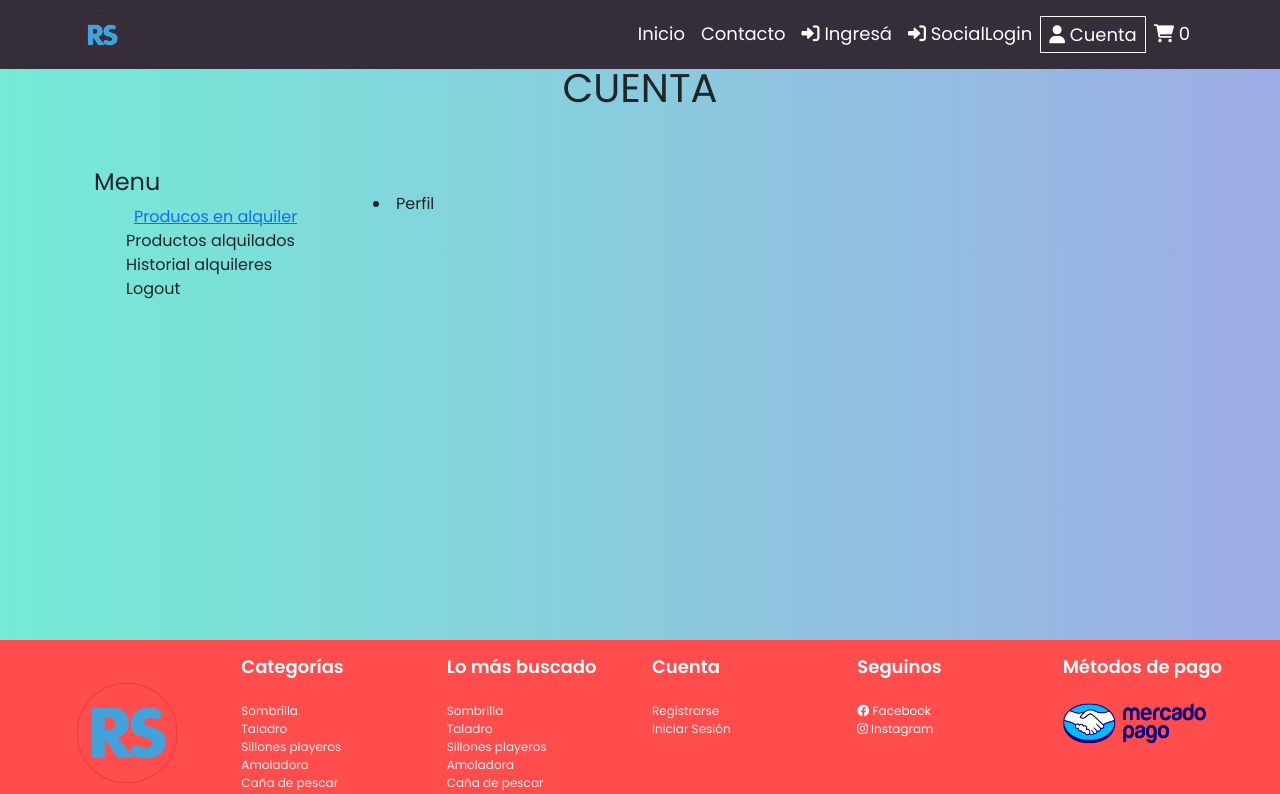
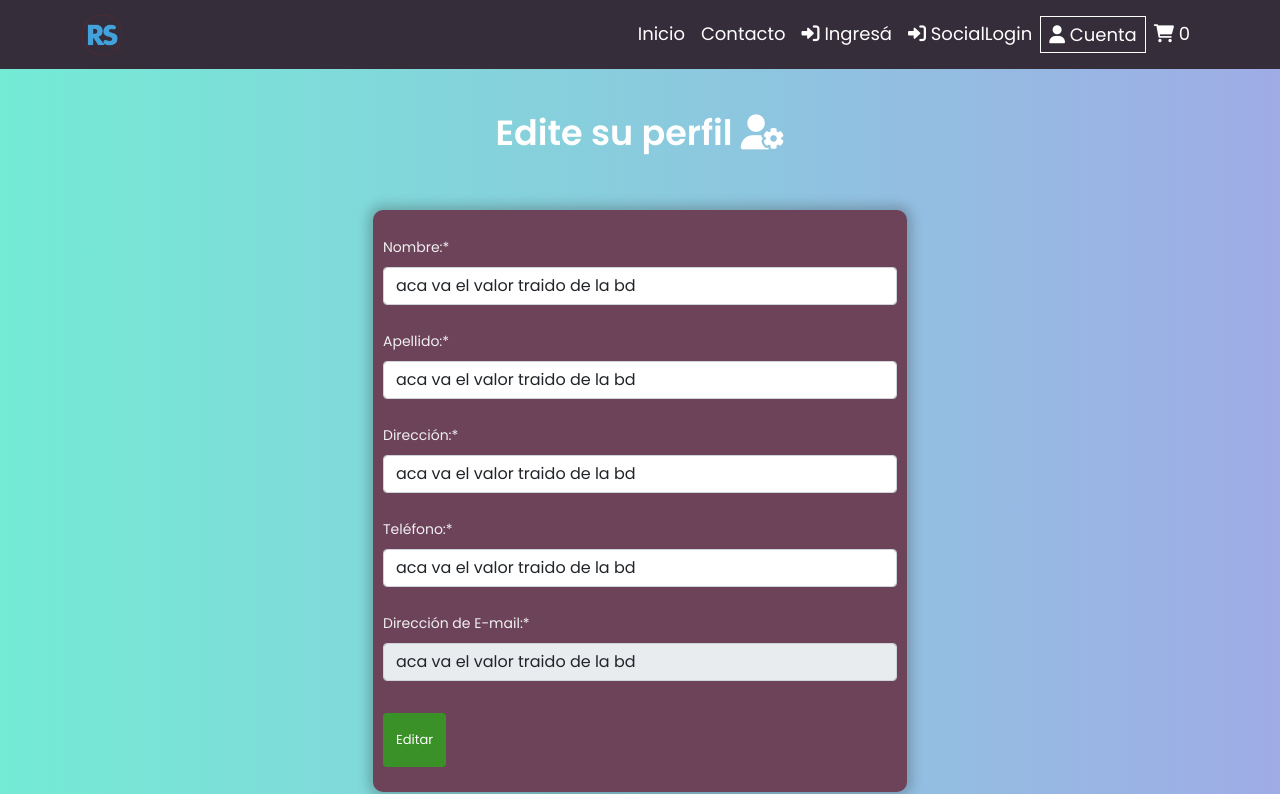
Before and after one commit to Melones5/rentalstorev1, a React (Create React App) app in the folder front/: page /account in a window 1280 px wide. Shown: the top 794 px of the page. Built offline with nearby package versions, Linux system fonts and the light colour scheme; no server answers.

Commit message:
edit user front

```diff
--- a/front/src/components/Formulario/Form.css
+++ b/front/src/components/Formulario/Form.css
@@ -3,7 +3,7 @@
   width: 100%;
   background: #6d435aff;
   padding: 25px 10px;
-  border-radius: 40px;
+  border-radius: 20px;
   box-shadow: 0 0 11px 5px rgba(49, 48, 49, 0.268);
 }
 
@@ -25,7 +25,7 @@
   width: 100%;
   background: #6d435aff;
   padding: 25px 10px;
-  border-radius: 40px;
+  border-radius: 20px;
   box-shadow: 0 0 11px 5px rgba(49, 48, 49, 0.268);
 }
 
@@ -45,17 +45,17 @@
 
 .form-h1 {
   font-family: 'Poppins', sans-serif;
-  font-size: 25px;
+  font-size: 35px;
   text-align: center;
   font-weight: 600;
-  color: #352d39ff;
+  color: rgb(255, 255, 255);
 }
 
 .form-h5 {
   font-family: 'Poppins', sans-serif;
   font-size: 18px;
   font-weight: 400;
-  color: #b1ede8ff;
+  color: rgb(229, 255, 0);
 }
 
 
--- a/front/src/components/User/Account.jsx
+++ b/front/src/components/User/Account.jsx
@@ -1,6 +1,8 @@
 import React from 'react'
-import Dropdown from 'react-bootstrap/Dropdown';
-import NavLeft from './NavLeft';
+import { useForm } from "react-hook-form";
+import { Container, Row, Col, Button } from 'react-bootstrap';
+import { FontAwesomeIcon } from '@fortawesome/react-fontawesome';
+import './EditUser.css'
 
 // TODO: en este archivo se debería renderizar todas las vistas de la cuenta de usuario
 // TODO: como lo son, ver-productos-alquilados, ver-productos-en-alquiler, perfil (moficiar, alta producto talvez)
@@ -8,8 +10,73 @@ import NavLeft from './NavLeft';
 const Account = () => {
   return (
     <div>
-      <h1 className='py-5 text-center'>CUENTA</h1>
-      <NavLeft/>
+      <Container className='py-5'>
+        <h1 className='py-5 text-center form-h1'>Edite su perfil <i class="fa-solid fa-user-gear"></i></h1>
+        <Row>
+          <Col xs={12} md={8} lg={3}>
+          {/* vacio */}
+          </Col>
+          <Col xs={12} md={8} lg={6}>
+            <form action="" className='edit-user'>
+              <div className='mb-4'>
+                <label className='label-contact'>Nombre:*</label>
+                <input
+                  className='form-control my-2'
+                  type="text"
+                  id=""
+                  name="nombre"
+                  defaultValue={"aca va el valor traido de la bd"}
+                />
+              </div>
+              <div className='mb-4'>
+                <label className='label-contact'>Apellido:*</label>
+                <input
+                  className='form-control my-2'
+                  type="text"
+                  id=""
+                  name="apellido"
+                  defaultValue={"aca va el valor traido de la bd"}
+                />
+              </div>
+              <div className='mb-4'>
+                <label className='label-contact'>Dirección:*</label>
+                <input
+                  className='form-control my-2'
+                  type="text"
+                  id=""
+                  name="direccion"
+                  defaultValue={"aca va el valor traido de la bd"}
+                />
+              </div>
+              <div className='mb-4'>
+                <label className='label-contact'>Teléfono:*</label>
+                <input
+                  className='form-control my-2'
+                  type="text"
+                  id=""
+                  name="telefono"
+                  defaultValue={"aca va el valor traido de la bd"}
+                />
+              </div>
+              <div className='mb-4'>
+                <label className='label-contact'>Dirección de E-mail:*</label>
+                <input
+                  className='form-control my-2'
+                  type="text"
+                  id=""
+                  name="email"
+                  readOnly="readOnly"
+                  defaultValue={"aca va el valor traido de la bd"}
+                />
+              </div>
+              <button type="submit" className="py-3 mt-2 btn edit-button">Editar</button>
+            </form>
+          </Col>
+          <Col xs={12} md={8} lg={3}>
+          {/* vacio */}
+          </Col>
+        </Row>
+      </Container>
     </div>
   )
 }
--- /dev/null
+++ b/front/src/components/User/EditUser.css
@@ -0,0 +1,18 @@
+.edit-user{
+  background: #6d435aff;
+  padding: 25px 10px;
+  border-radius: 10px;
+  box-shadow: 0 0 11px 5px rgba(49, 48, 49, 0.268);
+}
+
+.edit-button {
+      font-size: 13px;
+      color: white;
+      background-color: rgb(58, 145, 40);
+      font-weight: 400;
+}
+
+.edit-button:hover {
+      background-color: #a571ff;
+      color: #f0f0f0;
+}
--- a/front/src/components/User/NavLeft.jsx
+++ b/front/src/components/User/NavLeft.jsx
@@ -7,26 +7,6 @@ import ProductosEnAlquiler from './ProductosEnAlquiler';
 const NavLeft = () => {
   return (
     <>
-    <div>
-      <div className='container'>
-        <div className='row'>
-          <div className='col-12 col-lg-3 d-flex'>
-            <div className='account-nav flex-grow-1'>
-              <h4>Menu</h4>
-              <ul>
-                <li><NavLink exact="true" to="/productos-alquiler" className="py-1 px-2 cursor-pointer" activeClassName="active">Producos en alquiler</NavLink></li>
-                <li>Productos alquilados</li>
-                <li>Historial alquileres</li>
-                <li>Logout</li>
-              </ul>
-            </div>
-          </div>
-          <div className='col-12 col-lg-9 mt-4 d-flex'>
-            <li>Perfil</li>
-          </div>
-        </div>
-      </div>
-    </div>
     </>
   )
 }
```
